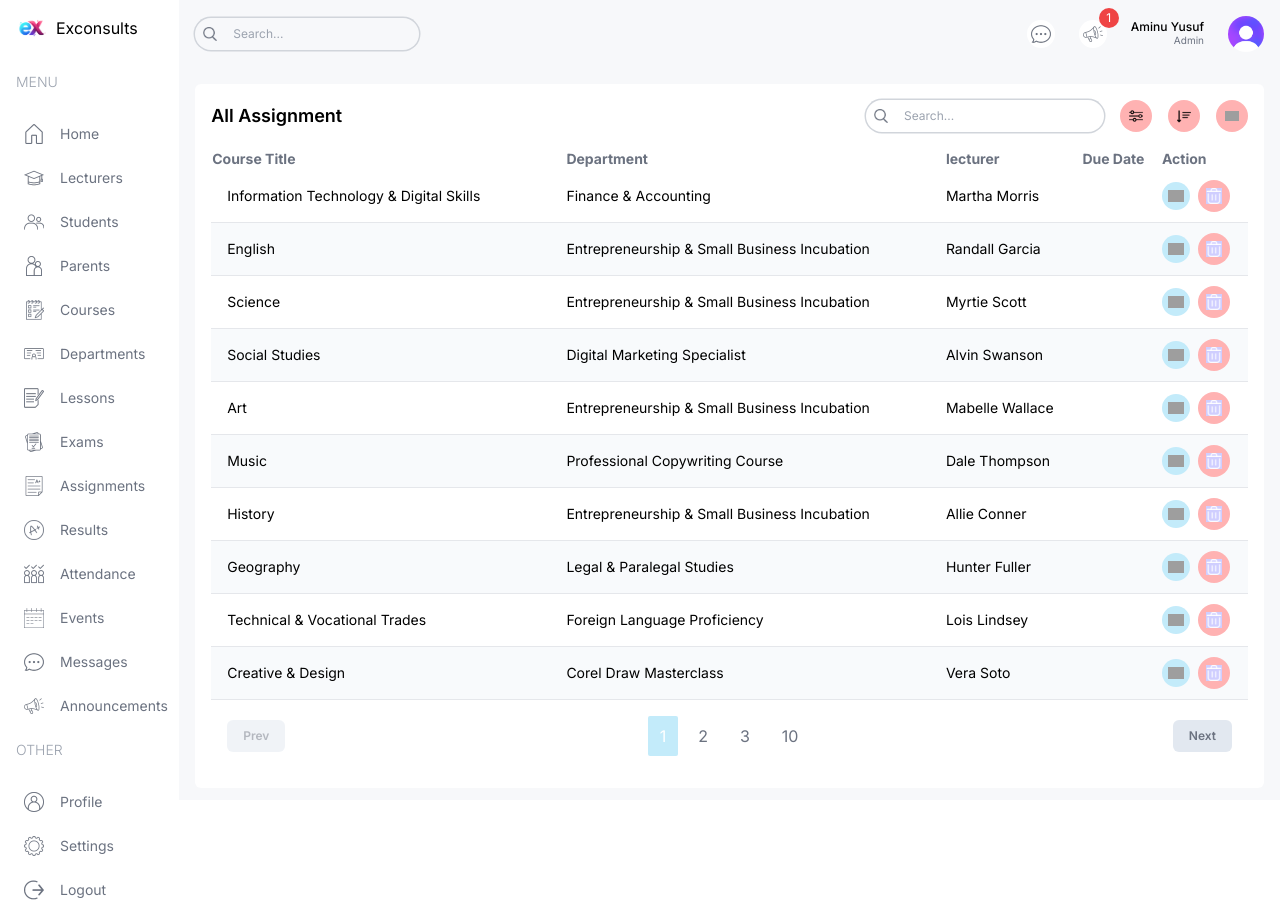
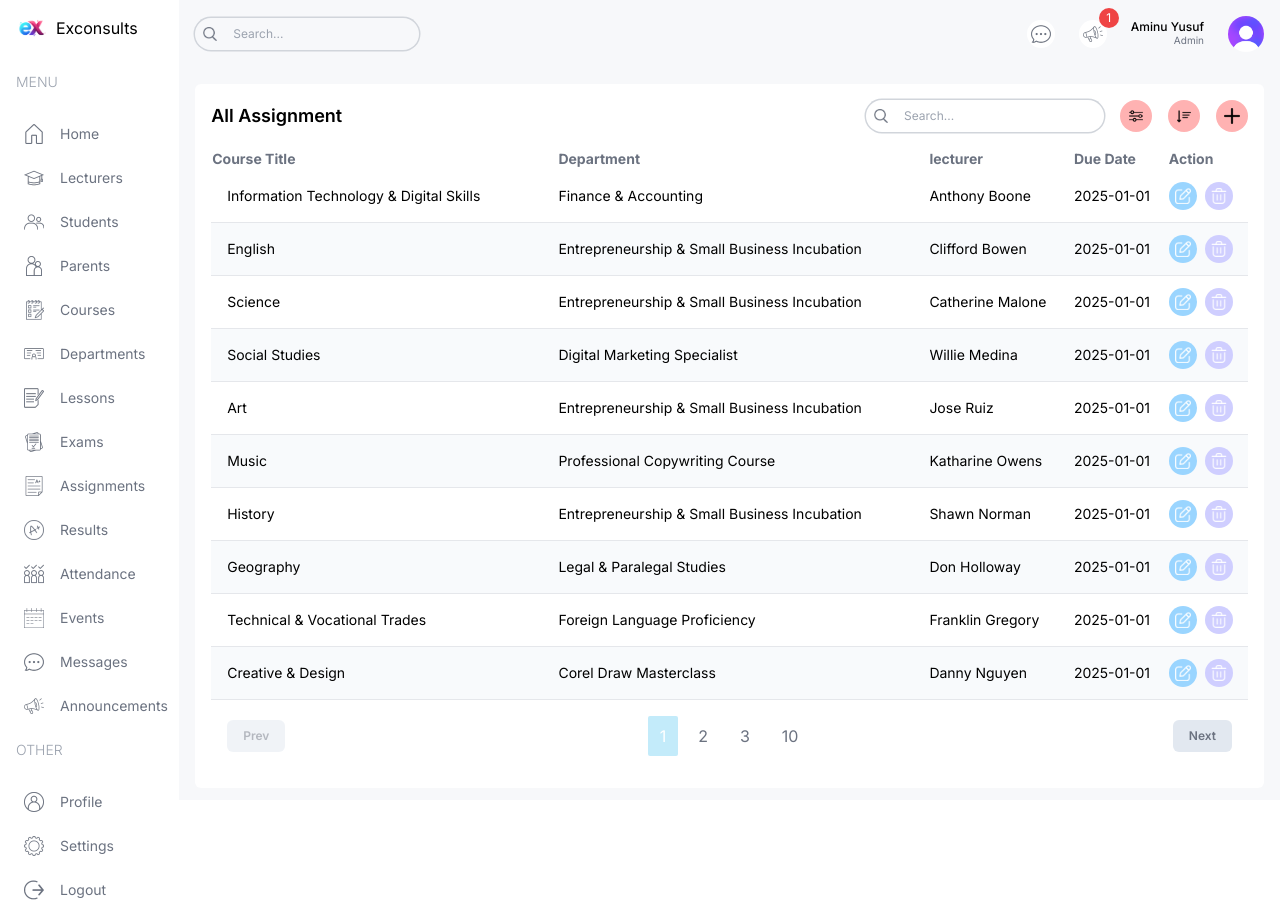
Before and after one commit to alameenkoko/exconsults, a Next.js app: page /list/assignments in a window 1280 px wide. Built offline with nearby package versions, Linux system fonts and the light colour scheme; grey boxes are pictures that could not be loaded.

Commit message:
Update pages for some changes

```diff
--- a/src/app/(dashboard)/list/assignments/page.tsx
+++ b/src/app/(dashboard)/list/assignments/page.tsx
@@ -1,7 +1,8 @@
+import FormModal from "@/components/FormModal";
 import Pagination from "@/components/Pagination";
 import Table from "@/components/Table";
 import TableSearch from "@/components/TableSearch";
-import { examsData, role } from "@/lib/data";
+import { assignmentsData, examsData, role } from "@/lib/data";
 import Image from "next/image";
 import Link from "next/link";
 
@@ -57,15 +58,12 @@ const AssignmentListPage = () => {
 
        <td>
         <div className="flex items-center gap-2">
-          <Link href={`/list/teachers/${item.id}`}>
-            <button className="w-7 h-7 flex items-center justify-center rounded-full bg-lamaSky">
-              <Image src="/edit.png" alt="" width={16} height={16} />
-            </button>
-          </Link>
+
           {role === "admin" && (
-            <button className="w-8 h-8 flex items-center justify-center rounded-full bg-lamaRed">
-              <Image src="/delete.png" alt="" width={16} height={16} />
-            </button>
+            <>
+            <FormModal table="assignment" type="update" data={item} />
+            <FormModal table="assignment" type="delete" id={item.id} />
+            </>
           )}
         </div>
       </td>
@@ -86,16 +84,12 @@ const AssignmentListPage = () => {
             <button className="w-8 h-8 flex items-center justify-center rounded-full bg-lamaRed">
               <Image src="/sort.png" alt="" width={14} height={14} />
             </button>
-            {role === "admin" && (
-              <button className="w-8 h-8 flex items-center justify-center rounded-full bg-lamaRed">
-                <Image src="/plus.png" alt="" width={14} height={14} />
-              </button>
-            )}
+             {role === "admin" && <FormModal table="assignment" type="create" />}
           </div>
         </div>
       </div>
       {/* LIST */}
-      <Table columns={columns} renderRow={renderRow} data={examsData} />
+      <Table columns={columns} renderRow={renderRow} data={assignmentsData} />
       {/* PAGINATION */}
       <Pagination />
     </div>
--- a/src/app/(dashboard)/list/events/page.tsx
+++ b/src/app/(dashboard)/list/events/page.tsx
@@ -1,3 +1,4 @@
+import FormModal from "@/components/FormModal";
 import Pagination from "@/components/Pagination";
 import Table from "@/components/Table";
 import TableSearch from "@/components/TableSearch";
@@ -63,15 +64,12 @@ const EventListPage = () => {
       <td className="hidden md:table-cell">{item.endTime}</td>
      <td>
         <div className="flex items-center gap-2">
-          <Link href={`/list/teachers/${item.id}`}>
-            <button className="w-7 h-7 flex items-center justify-center rounded-full bg-lamaSky">
-              <Image src="/edit.png" alt="" width={16} height={16} />
-            </button>
-          </Link>
+
           {role === "admin" && (
-            <button className="w-8 h-8 flex items-center justify-center rounded-full bg-lamaRed">
-              <Image src="/delete.png" alt="" width={16} height={16} />
-            </button>
+            <>
+             <FormModal table="event" type="update" data={item} />
+             <FormModal table="event" type="delete" id={item.id} />
+             </>
           )}
         </div>
       </td>
@@ -92,11 +90,7 @@ const EventListPage = () => {
             <button className="w-8 h-8 flex items-center justify-center rounded-full bg-lamaRed">
               <Image src="/sort.png" alt="" width={14} height={14} />
             </button>
-            {role === "admin" && (
-              <button className="w-8 h-8 flex items-center justify-center rounded-full bg-lamaRed">
-                <Image src="/plus.png" alt="" width={14} height={14} />
-              </button>
-            )}
+             {role === "admin" && <FormModal table="event" type="create" />}
           </div>
         </div>
       </div>
--- a/src/app/(dashboard)/list/results/page.tsx
+++ b/src/app/(dashboard)/list/results/page.tsx
@@ -1,3 +1,4 @@
+import FormModal from "@/components/FormModal";
 import Pagination from "@/components/Pagination";
 import Table from "@/components/Table";
 import TableSearch from "@/components/TableSearch";
@@ -73,15 +74,12 @@ const ResultListPage = () => {
 
        <td>
         <div className="flex items-center gap-2">
-          <Link href={`/list/teachers/${item.id}`}>
-            <button className="w-7 h-7 flex items-center justify-center rounded-full bg-lamaSky">
-              <Image src="/edit.png" alt="" width={16} height={16} />
-            </button>
-          </Link>
+
           {role === "admin" && (
-            <button className="w-8 h-8 flex items-center justify-center rounded-full bg-lamaRed">
-              <Image src="/delete.png" alt="" width={16} height={16} />
-            </button>
+            <>
+             <FormModal table="parent" type="update" data={item} />
+             <FormModal table="parent" type="delete" id={item.id} />
+             </>
           )}
         </div>
       </td>
@@ -102,10 +100,8 @@ const ResultListPage = () => {
             <button className="w-8 h-8 flex items-center justify-center rounded-full bg-lamaRed">
               <Image src="/sort.png" alt="" width={14} height={14} />
             </button>
-            {role === "admin" && (
-              <button className="w-8 h-8 flex items-center justify-center rounded-full bg-lamaRed">
-                <Image src="/plus.png" alt="" width={14} height={14} />
-              </button>
+             {role === "admin" && (
+              <FormModal table="result" type="create" />
             )}
           </div>
         </div>
```
Also changed, not shown: src/app/(dashboard)/list/classes/page.tsx (+3 -6 lines).
